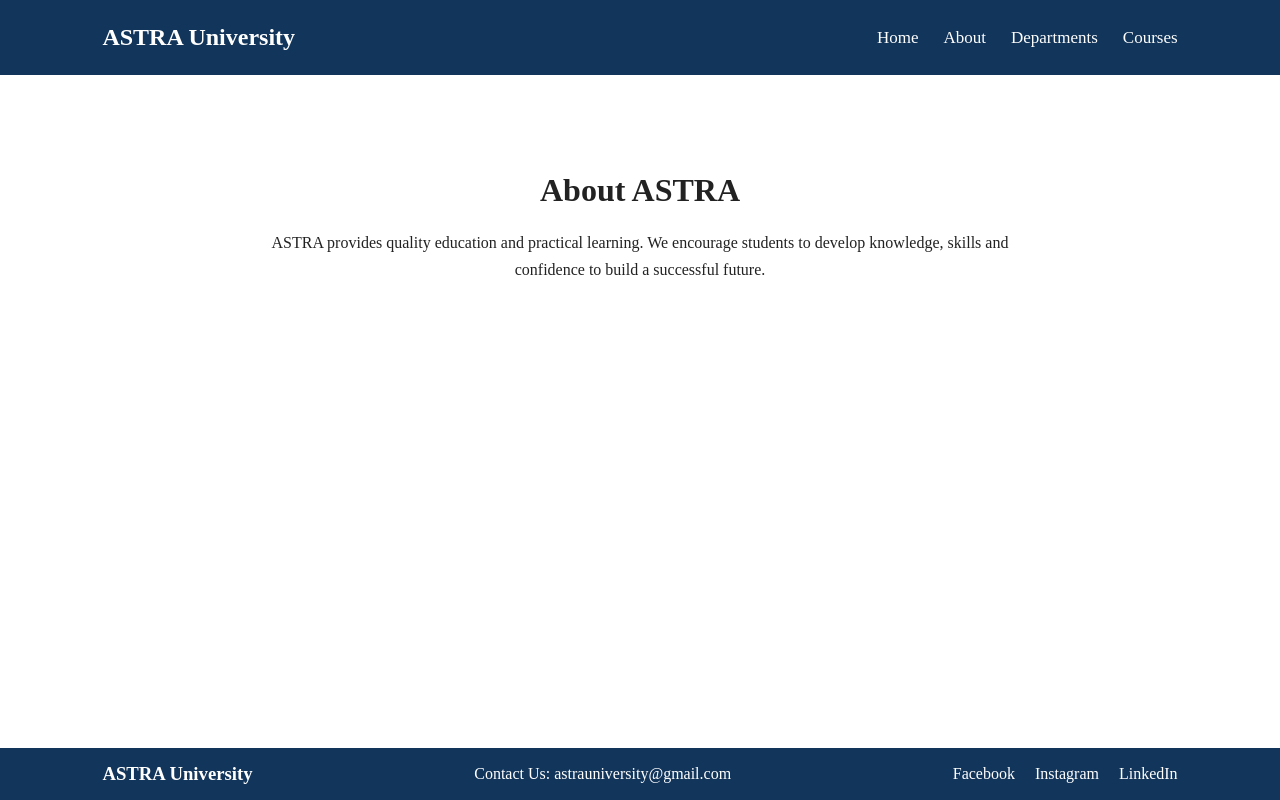
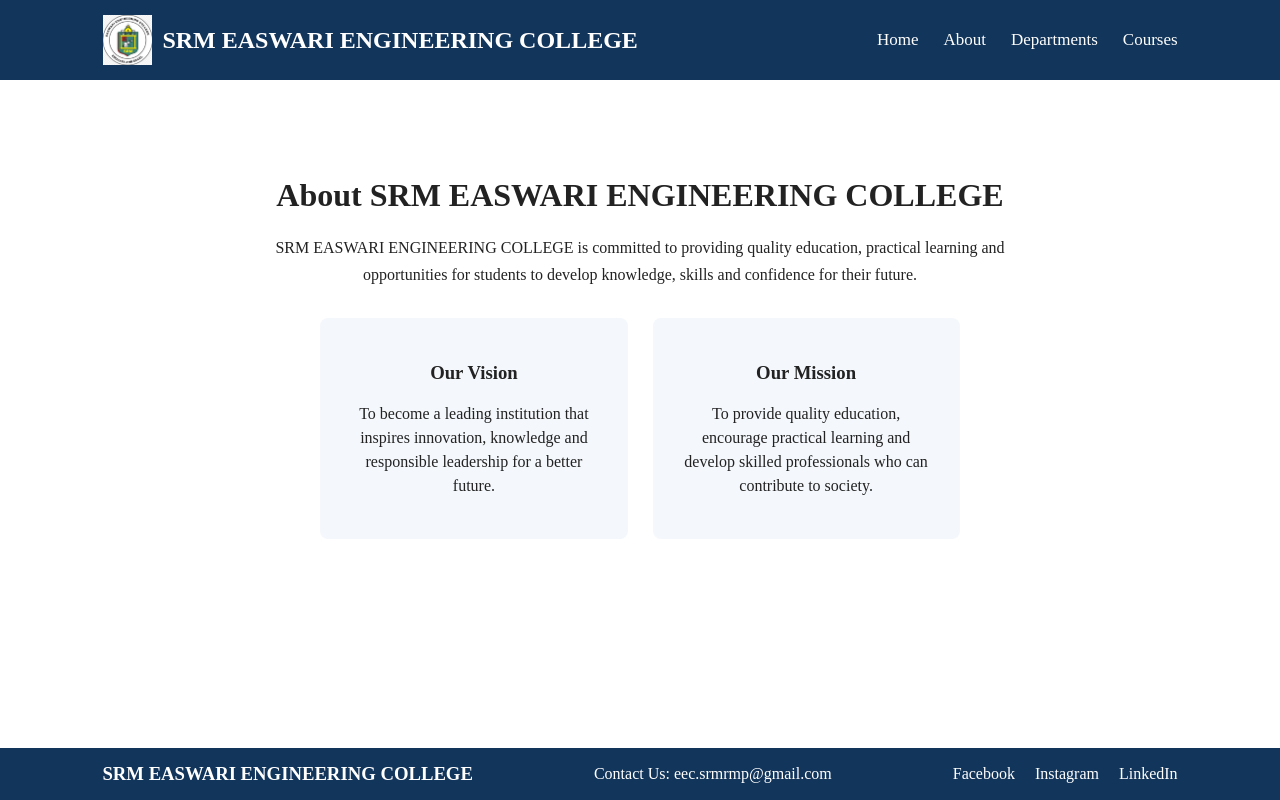
Before and after one commit to Vishali14-P/university-website, a React (Vite) app: page /about in a window 1280 px wide. Built offline with nearby package versions, Linux system fonts and the light colour scheme.

Commit message:
Update website

```diff
--- a/src/App.css
+++ b/src/App.css
@@ -34,6 +34,11 @@
     align-items: center;
     gap: 10px;
 }
+.college-logo {
+    width: 50px;
+    height: 50px;
+    object-fit: contain;
+}
 .logo {
     font-size: 35px;
 }
@@ -54,7 +59,7 @@
     color: #dbeafe;
 }
 .hero {
-    min-height: 500px;
+    min-height: calc(100vh - 75px);
     display: flex;
     align-items: center;
     justify-content: space-between;
@@ -126,7 +131,7 @@
 .hero-card {
     flex: 0 0 350px;
     padding: 40px;
-    background-color: white;
+    background-color: #eaf2f8;
     text-align: center;
     border-radius: 12px;
     box-shadow: 0 5px 20px rgba(0, 0, 0, 0.2);
@@ -195,6 +200,7 @@
 .social-links a:hover {
     color: #dbeafe;
 }
+
 @media (max-width: 700px) {
 
     .header {
@@ -234,4 +240,5 @@
         text-align: center;
         gap: 10px;
     }
+
 }
--- a/src/components/About.jsx
+++ b/src/components/About.jsx
@@ -1,13 +1,39 @@
 function About() {
-return (
-<section id="about" className="section">
-    <h2>About ASTRA</h2>
-    <p>
-    ASTRA provides quality education and practical learning.
-    We encourage students to develop knowledge, skills and confidence
-    to build a successful future.
-    </p>
-</section>
-);
+    return (
+        <section className="section">
+
+            <h2>About SRM EASWARI ENGINEERING COLLEGE</h2>
+
+            <p>
+                SRM EASWARI ENGINEERING COLLEGE is committed to providing quality education,
+                practical learning and opportunities for students to develop
+                knowledge, skills and confidence for their future.
+            </p>
+
+            <div className="cards">
+
+                <div className="card">
+                    <h3>Our Vision</h3>
+                    <p>
+                        To become a leading institution that inspires
+                        innovation, knowledge and responsible leadership
+                        for a better future.
+                    </p>
+                </div>
+
+                <div className="card">
+                    <h3>Our Mission</h3>
+                    <p>
+                        To provide quality education, encourage practical
+                        learning and develop skilled professionals who can
+                        contribute to society.
+                    </p>
+                </div>
+
+            </div>
+
+        </section>
+    );
 }
+
 export default About;
--- a/src/components/Footer.jsx
+++ b/src/components/Footer.jsx
@@ -2,8 +2,8 @@
     return (
         <footer className="footer">
             <div className="footer-content">
-                <h3>ASTRA University</h3>
-                <p>Contact Us: astrauniversity@gmail.com</p>
+                <h3>SRM EASWARI ENGINEERING COLLEGE</h3>
+                <p>Contact Us: eec.srmrmp@gmail.com</p>
                 <div className="social-links">
                     <a href="#">Facebook</a>
                     <a href="#">Instagram</a>
--- a/src/components/Header.jsx
+++ b/src/components/Header.jsx
@@ -1,17 +1,31 @@
 import { Link } from "react-router-dom";
+import logo from "../assets/logo.png";
+
 function Header() {
     return (
         <header className="header">
+
             <div className="logo-section">
-                <h2>ASTRA University</h2>
+
+                <img
+                    src={logo}
+                    alt="SRM EASWARI ENGINEERING COLLEGE Logo"
+                    className="college-logo"
+                />
+
+                <h2>SRM EASWARI ENGINEERING COLLEGE</h2>
+
             </div>
+
             <nav>
                 <Link to="/">Home</Link>
                 <Link to="/about">About</Link>
                 <Link to="/departments">Departments</Link>
                 <Link to="/courses">Courses</Link>
             </nav>
+
         </header>
     );
 }
+
 export default Header;
--- a/src/components/Home.jsx
+++ b/src/components/Home.jsx
@@ -7,10 +7,10 @@
             style={{ backgroundImage: `url(${collegeBg})` }}
         >
             <div className="hero-content">
-                <p>WELCOME TO ASTRA INSTITUTE OF TECHNOLOGY</p>
+                <p>WELCOME TO SRM EASWARI ENGINEERING COLLEGE</p>
                 <h1>Learn Today, Lead Tomorrow</h1>
                 <p>
-                    ASTRA provides quality education, practical learning,
+                    SRM EASWARI ENGINEERING COLLEGE provides quality education, practical learning,
                     and opportunities to help students build a successful future.
                 </p>
                 <Link to="/courses" className="explore-button">
```
Also changed, not shown: src/assets/college.jpg, src/assets/logo.png (added).
